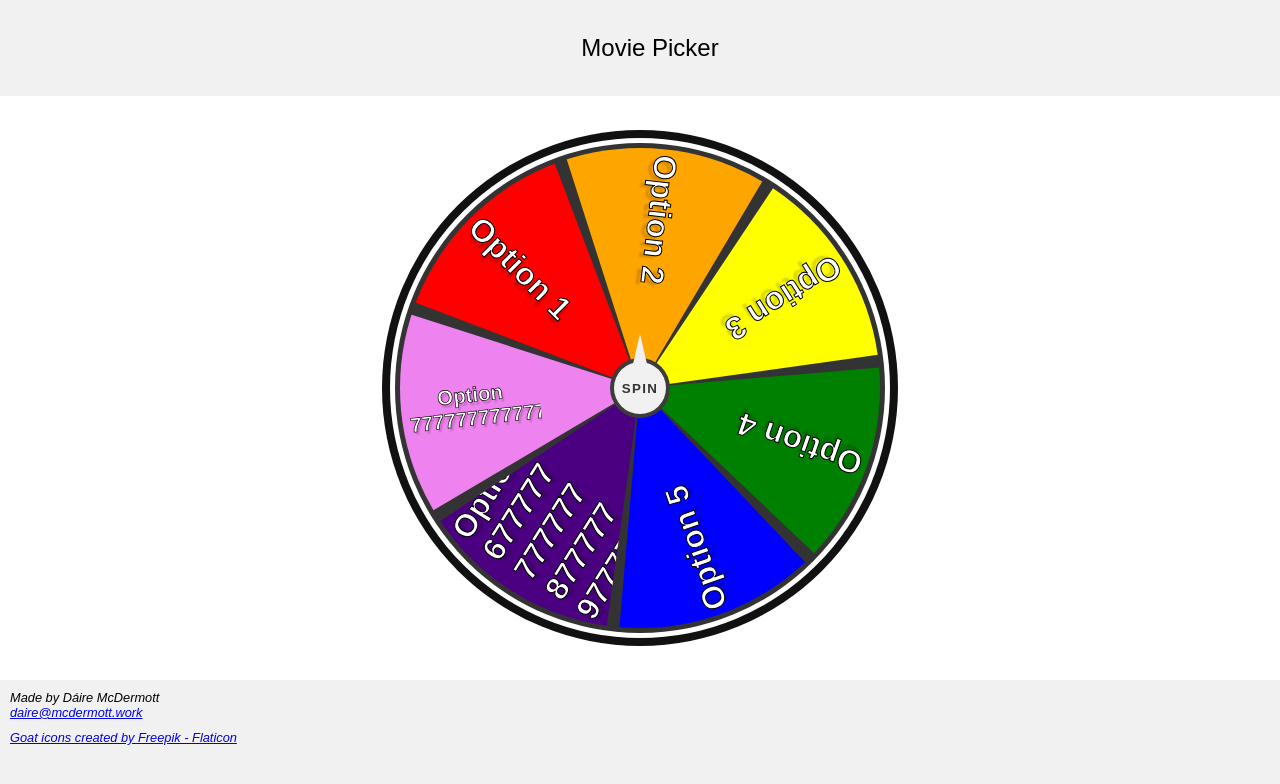
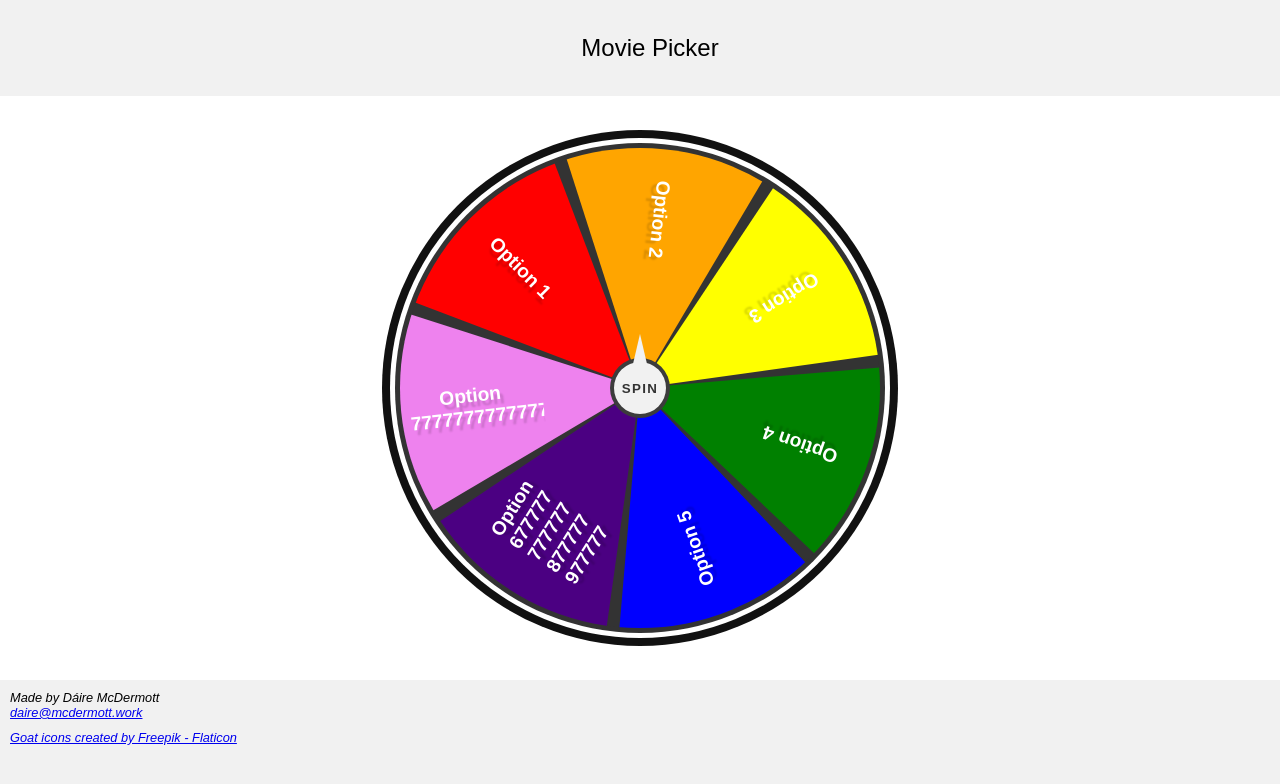
Before and after one commit to qwertydaz/goathouse-react, a React (Vite) app: page / in a window 1280 px wide. Shown: the top 784 px of the page. Built offline with nearby package versions, Linux system fonts and the light colour scheme.

Commit message:
adjusts option label font size

```diff
--- a/src/components/decision-wheel/decision-wheel.css
+++ b/src/components/decision-wheel/decision-wheel.css
@@ -85,23 +85,29 @@
     overflow: hidden;
 }
 
+.decision-wheel .wheel .wheel-option .option-label-container {
+    width: 60%;
+    height: 70%;
+    display: flex;
+    justify-content: center;
+    align-items: center;
+}
+
 .decision-wheel .wheel .wheel-option .option-label {
     transform: rotate(45deg);
-    font-size: 2em;
+    font-size: max(1.5vw, 2vh);
     font-weight: 700;
     color: #fff;
     text-shadow: 3px 5px 2px #00000026;
-    -webkit-text-stroke: 1px black;
     display: inline-block;
-    max-width: 90%; /* Prevents the text from expanding too much */
-    max-height: 90%; /* Prevents the text from growing too large */
-    padding: 10px; /* Adds padding to limit the text area */
+    max-width: 100%;
+    max-height: 100%;
+    padding: 10px;
     box-sizing: border-box;
     text-align: center;
     overflow: hidden;
-    transform-origin: center center; /* Ensures the text scales around the center */
+    transform-origin: center center;
 }
-
 
 .decision-wheel .decision-wheel-alert-box-content {
     margin: 0;
--- a/src/components/decision-wheel/wheel/wheel-option.tsx
+++ b/src/components/decision-wheel/wheel/wheel-option.tsx
@@ -1,41 +1,18 @@
-import React, { useEffect, useRef } from 'react';
+import React from 'react';
 
 interface WheelOptionProps {
   optionLabel: string;
   style: React.CSSProperties;
 }
 
-const getLabelStyle = (label: HTMLSpanElement) => {
-  const parent = label.parentElement;
-  if (!parent) return 'rotate(45deg)';
-
-  const parentWidth = parent.clientWidth;
-  const parentHeight = parent.clientHeight;
-  const labelWidth = label.scrollWidth;
-  const labelHeight = label.scrollHeight;
-
-  const scale = Math.min(
-    parentWidth / labelWidth,
-    parentHeight / labelHeight,
-    1,
-  );
-
-  return `rotate(45deg) scale(${scale})`;
-};
-
 const WheelOption: React.FC<WheelOptionProps> = ({ optionLabel, style }) => {
-  const labelRef = useRef<HTMLSpanElement>(null);
-
-  useEffect(() => {
-    const label = labelRef.current;
-    if (label) label.style.transform = getLabelStyle(label);
-  }, [optionLabel]);
-
   return (
     <div className='wheel-option' style={style}>
-      <span className='option-label' ref={labelRef}>
-        {optionLabel}
-      </span>
+      <div className='option-label-container'>
+        <span className='option-label'>
+          {optionLabel}
+        </span>
+      </div>
     </div>
   );
 };
```
